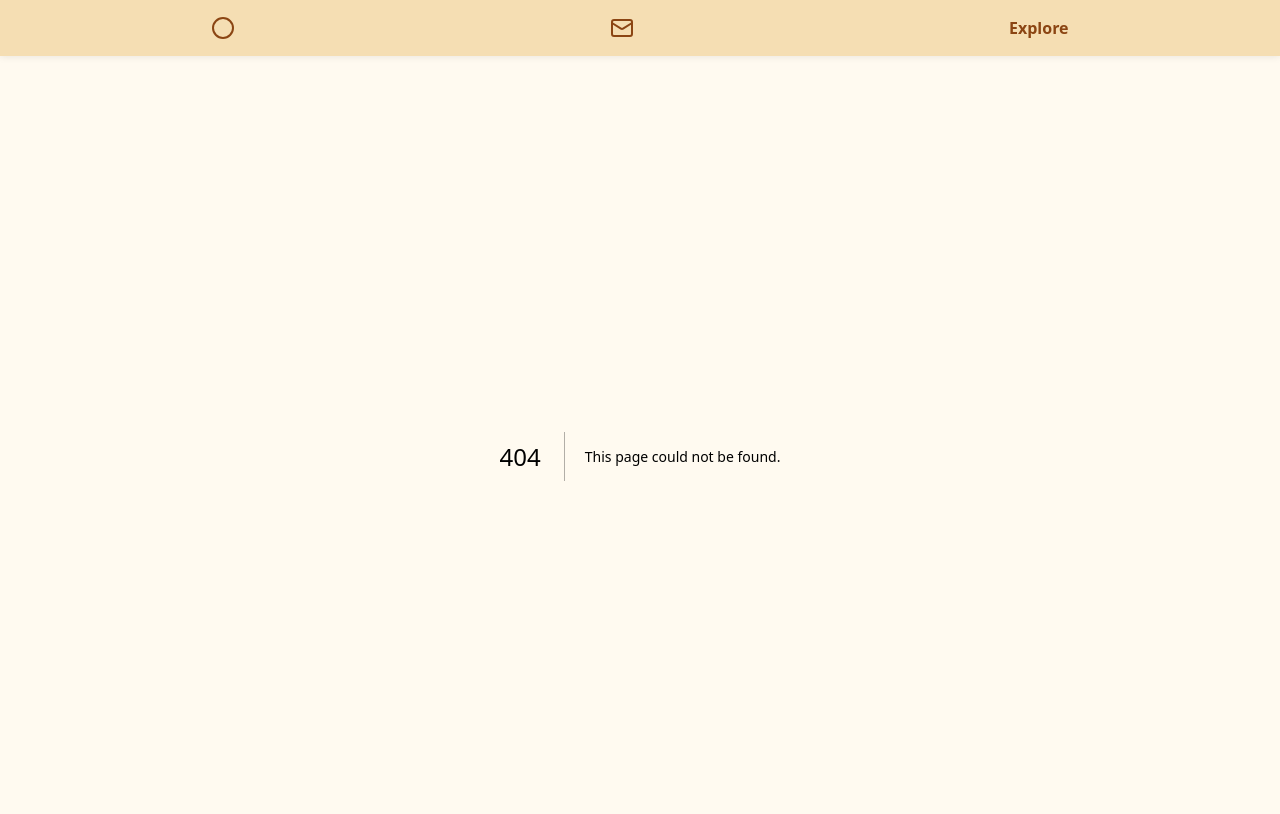
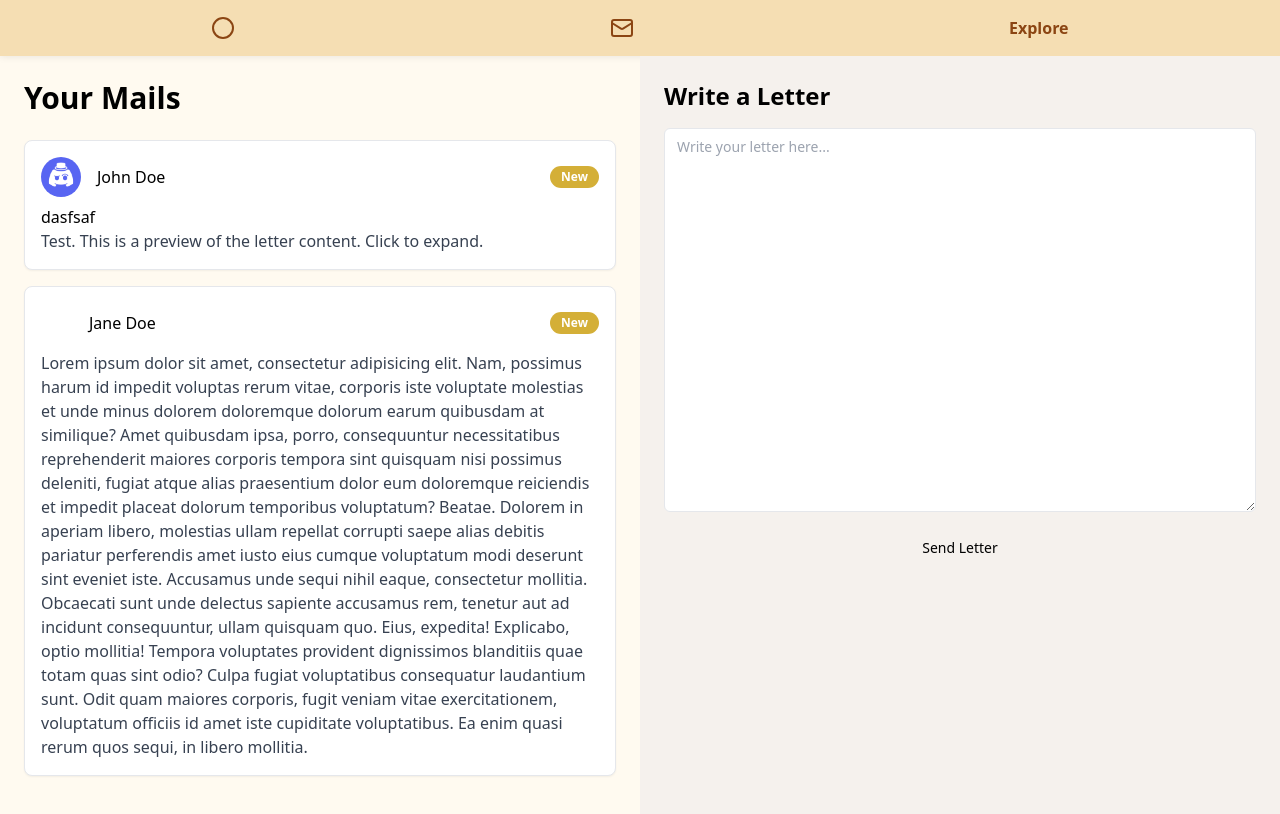
Before and after one commit to lytt925/MailEx, a Next.js app in the folder frontend/: page /mailbox in a window 1280 px wide. Before the commit this address had no page. Shown: the top 814 px of the page. Built offline with nearby package versions, Linux system fonts and the light colour scheme.

Commit message:
fix(mailbox): fix mailbox import

```diff
--- a/frontend/src/components/Mailcard.jsx
+++ b/frontend/src/components/Mailcard.jsx
@@ -23,7 +23,7 @@ export function Mailcard() {
                 </div>
                 <Badge className="bg-[#D4AF37] text-white">New</Badge>
             </div>
-
+            dasfsaf
             {/* Conditionally render the expanded content */}
             {isExpanded ?
                 <div className="text-gray-700 dark:text-gray-300">
--- a/frontend/src/components/mailbox/index.jsx
+++ b/frontend/src/components/mailbox/index.jsx
@@ -9,7 +9,7 @@ import { Textarea } from "@/components/ui/textarea"
 import { Button } from "@/components/ui/button"
 import { Mailcard } from "@/components/Mailcard"
 
-export default function Mailbox() {
+export function Mailbox() {
   return (
     (<div key="1" className="lg:grid lg:grid-cols-2 h-screen">
       <div className="dark:bg-[#3D3D3D] h-full overflow-auto">
@@ -26,15 +26,11 @@ export default function Mailbox() {
                 <Badge className="bg-[#D4AF37] text-white">New</Badge>
               </div>
               <div className="text-gray-700 dark:text-gray-300">
-                Lorem ipsum dolor sit amet, consectetur adipiscing elit. Sed non risus. Suspendisse lectus tortor,
-                dignissim sit amet, adipiscing nec, ultricies sed, dolor. Cras elementum ultrices diam. Maecenas ligula
-                massa, varius a, semper congue, euismod non, mi. Proin porttitor, orci nec nonummy molestie, enim est
-                eleifend mi, non fermentum diam nisl sit amet erat. Duis semper. Duis arcu massa, scelerisque vitae,
-                consequat in, pretium a, enim. Pellentesque congue. Ut in risus volutpat libero pharetra tempor. Cras
-                vestibulum bibendum augue. Praesent egestas leo in pede. Praesent blandit odio eu enim. Pellentesque sed
-                dui ut augue blandit sodales. Vestibulum ante ipsum primis in faucibus orci luctus et ultrices posuere
-                cubilia Curae; Aliquam nibh. Mauris ac mauris sed pede pellentesque fermentum. Maecenas adipiscing ante
-                non diam sodales hendrerit.
+                Lorem ipsum dolor sit amet, consectetur adipisicing elit. Nam, possimus harum id impedit voluptas rerum vitae, corporis iste voluptate molestias et unde minus dolorem doloremque dolorum earum quibusdam at similique?
+                Amet quibusdam ipsa, porro, consequuntur necessitatibus reprehenderit maiores corporis tempora sint quisquam nisi possimus deleniti, fugiat atque alias praesentium dolor eum doloremque reiciendis et impedit placeat dolorum temporibus voluptatum? Beatae.
+                Dolorem in aperiam libero, molestias ullam repellat corrupti saepe alias debitis pariatur perferendis amet iusto eius cumque voluptatum modi deserunt sint eveniet iste. Accusamus unde sequi nihil eaque, consectetur mollitia.
+                Obcaecati sunt unde delectus sapiente accusamus rem, tenetur aut ad incidunt consequuntur, ullam quisquam quo. Eius, expedita! Explicabo, optio mollitia! Tempora voluptates provident dignissimos blanditiis quae totam quas sint odio?
+                Culpa fugiat voluptatibus consequatur laudantium sunt. Odit quam maiores corporis, fugit veniam vitae exercitationem, voluptatum officiis id amet iste cupiditate voluptatibus. Ea enim quasi rerum quos sequi, in libero mollitia.
               </div>
             </Card>
           </div>
--- /dev/null
+++ b/frontend/src/pages/mailbox.js
@@ -0,0 +1,7 @@
+import { Mailbox } from '@/components/Mailbox/index'
+
+export default function MailboxPage() {
+  return (
+    <Mailbox />
+  )
+}
```
